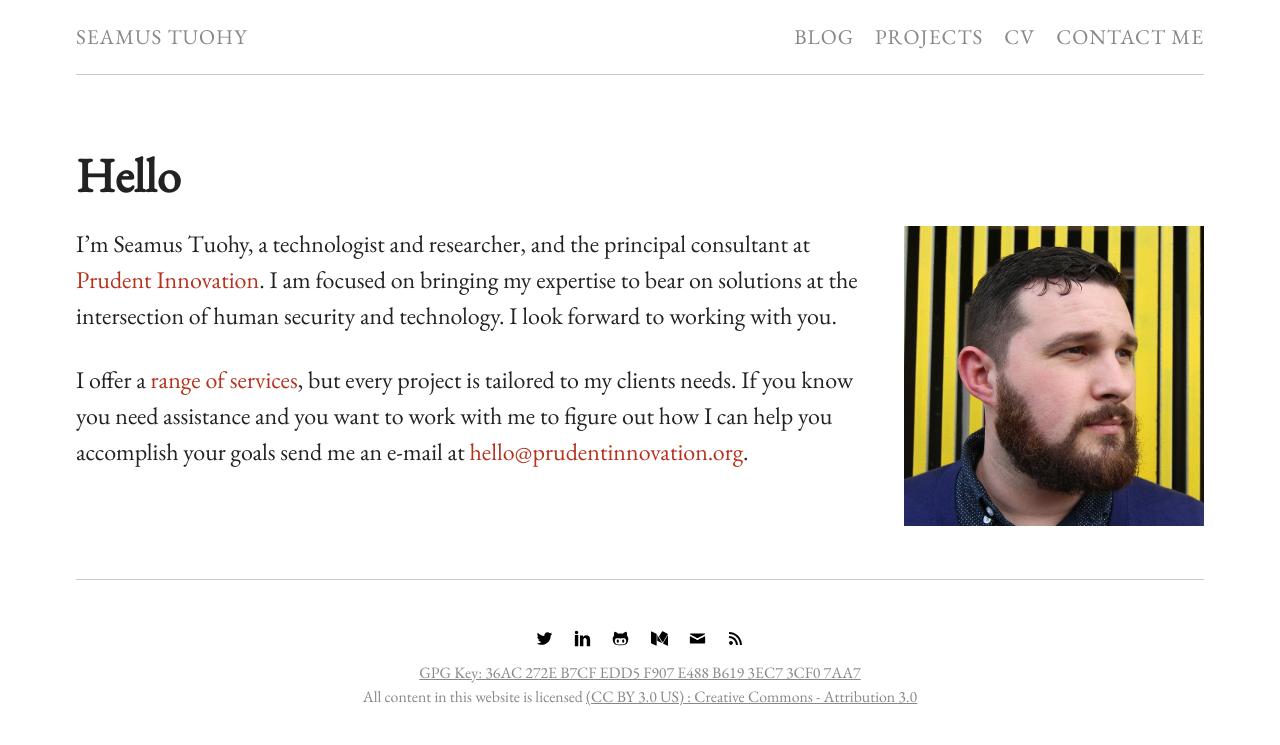
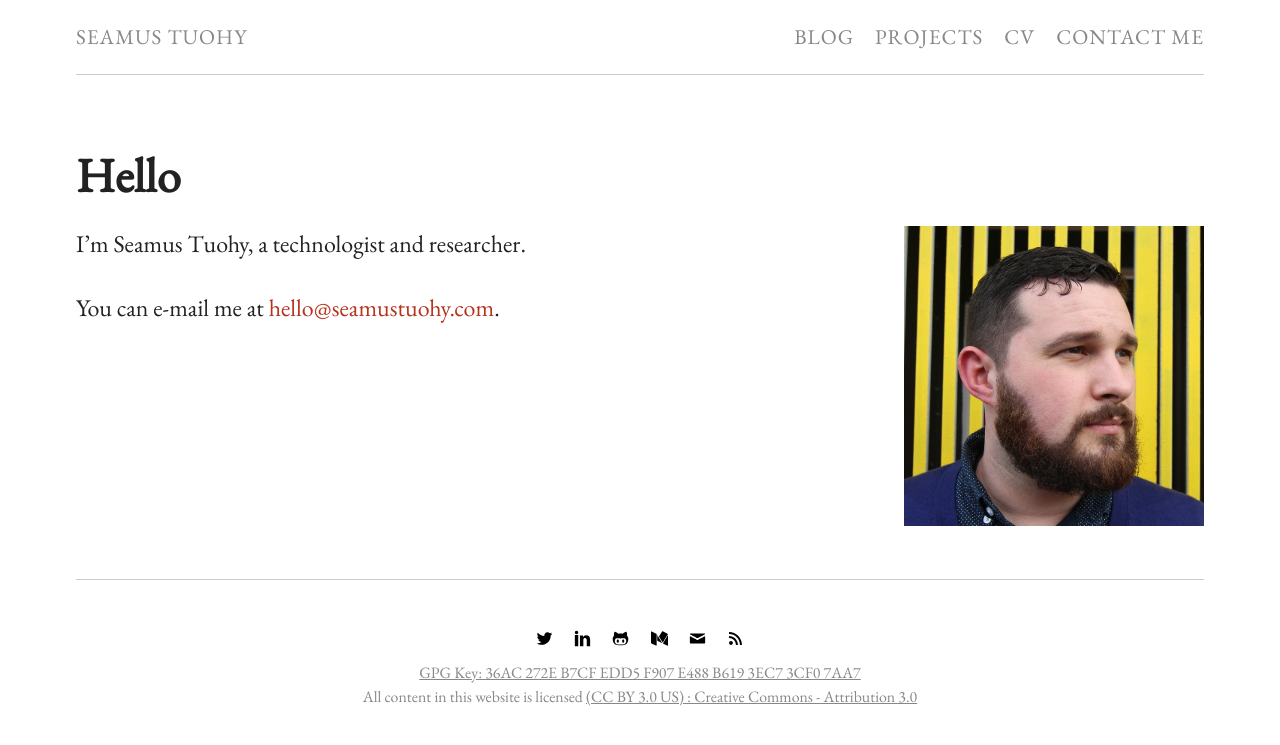
Before and after one commit to seamustuohy/seamustuohy.github.io, a Jekyll site: the page built from index.md, in a window 1280 px wide. Shown: the top 745 px of the page. Built offline with Jekyll 4.4.1, drawn with Linux system fonts in a browser that asks for light colours.

```diff
--- a/index.md
+++ b/index.md
@@ -6,6 +6,6 @@ permalink: /
 
 {% include image.html url="images/headshot_400px.JPG" caption="" max_width="300px" align="right" %}
 
-I’m Seamus Tuohy, a technologist and researcher, and the principal consultant at [Prudent Innovation](http://prudentinnovation.org/). I am focused on bringing my expertise to bear on solutions at the intersection of human security and technology. I look forward to working with you.
+I’m Seamus Tuohy, a technologist and researcher.
 
-I offer a [range of services](http://prudentinnovation.org/#services), but every project is tailored to my clients needs. If you know you need assistance and you want to work with me to figure out how I can help you accomplish your goals send me an e-mail at [hello@prudentinnovation.org](mailto:hello@prudentinnovation.org).
+You can e-mail me at [hello@seamustuohy.com](mailto:hello@seamustuohy.com).
```
Also changed, not shown: contact.md (+1 -1 lines).
